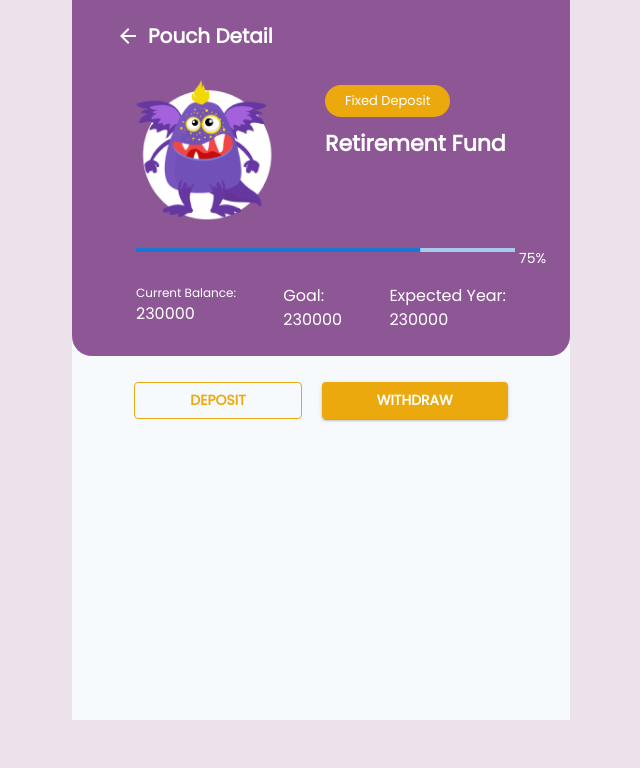
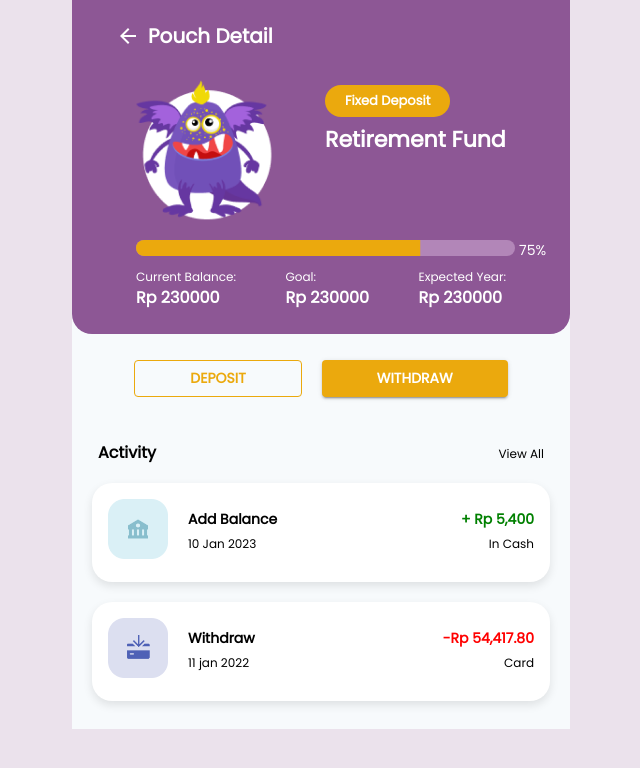
Before and after one commit to annisadevin/infoloker-fe, a React (Create React App) app: page /pouch/1 in a window 1280 px wide. Shown: the top 768 px of the page, without its empty margins (319-959 px from the left). Built offline with nearby package versions, Linux system fonts and the light colour scheme.

Commit message:
finish pouch and pouch detail layout

```diff
--- a/src/components/Pouch/Pouch.js
+++ b/src/components/Pouch/Pouch.js
@@ -1,6 +1,6 @@
 import CssBaseline from "@mui/material/CssBaseline";
 import { connect } from "react-redux";
-import { useLocation, useNavigate } from "react-router-dom";
+import { useLocation, useNavigate, Link } from "react-router-dom";
 import { useEffect } from "react";
 import {
     Box,
@@ -29,15 +29,17 @@ const CardPouch = ({nama, balance }) => {
                 alt="icon"
             />
 
-            <Typography sx={{fontSize: '16px', mt: 3}} component="div">
+            <Typography sx={{fontSize: '17px', mt: 3}} component="div">
                 <b>{nama}</b>
             </Typography>
-            <Typography sx={{fontSize: '16px'}}  color="text.secondary">
+            <Typography sx={{fontSize: '14px'}}  color="text.secondary">
                 Rp {balance}
             </Typography>
         </CardContent>
         <CardActions>
-            <Button  size="small">See Details</Button>
+            <Link to={"/pouch/"+1}>
+                <Button  size="small" >See Details</Button>
+            </Link>
         </CardActions>
     </Card>
   );
--- a/src/pages/DetailPouch/DetailPouch.js
+++ b/src/pages/DetailPouch/DetailPouch.js
@@ -20,7 +20,7 @@ import {
   import { useEffect, useState } from "react";
   import { toast } from "react-toastify";
   import { useLocation, useNavigate, Link } from "react-router-dom";
-
+  import Activity from "../../components/Activity/Activity";
 
 const DetailPouch = () => {
   const [progress, setProgress] = useState(0);
@@ -46,16 +46,23 @@ const DetailPouch = () => {
             <Box ml={5}>
                 <Chip
                 label="Fixed Deposit"
-                sx={{ cursor: "pointer", p:2,  margin: "5px 0px 10px 0px", backgroundColor: "#EBA90D" , color: "#FFFFFF"}}
+                sx={{ cursor: "pointer", fontWeight:1000, p:2,  margin: "5px 0px 10px 0px", backgroundColor: "#EBA90D" , color: "#FFFFFF"}}
                 />
-                <Typography component="h2" className="semi-bold">
+                <Typography variant="h2">
                 <b>Retirement Fund</b>
                 </Typography>
             </Box>
         </Box>
-        <Box ml={5} my={3} sx={{  display: 'flex', flexDirection: 'row'}}>
+        <Box ml={5} my={2} sx={{  display: 'flex', flexDirection: 'row'}}>
             <Box sx={{ width: '100%', mr: 1 }}>
-                <LinearProgress variant="determinate" value={progress} />
+                <LinearProgress variant="determinate"  sx={{
+                        backgroundColor: '#B286B8',
+                        '& .MuiLinearProgress-bar': {
+                          backgroundColor: '#EBA90D'
+                        },
+                        borderRadius:'100px',
+                        height: '1rem'
+                    }}value={progress} />
             </Box>
             <Box sx={{ minWidth: 35 }}>
                 <Typography variant="body2"  sx={{color: '#FFFFFF'}}>{`${Math.round(
@@ -68,15 +75,15 @@ const DetailPouch = () => {
         <Box mx={5} pb={4} sx={{  display: 'flex', flexDirection: 'row', flexWrap: 'wrap', justifyContent: 'space-between'}}>
             <Box  >
                 <Typography sx={{fontSize:'12px'}}>Current Balance:</Typography>
-                <Typography>230000</Typography>
+                <Typography><b>Rp 230000</b></Typography>
             </Box>
             <Box pl={4}>
-            <Typography>Goal:</Typography>
-                <Typography>230000</Typography>
+            <Typography sx={{fontSize:'12px'}}>Goal:</Typography>
+                <Typography><b>Rp 230000</b></Typography>
             </Box>
             <Box pl={4}>
-            <Typography>Expected Year:</Typography>
-            <Typography>230000</Typography>
+            <Typography sx={{fontSize:'12px'}}>Expected Year:</Typography>
+            <Typography><b>Rp 230000</b></Typography>
             </Box>
         </Box>
 
@@ -87,6 +94,7 @@ const DetailPouch = () => {
         <Button variant="contained" sx={{ backgroundColor: "#EBA90D", color:"#FFFFFF", margin:'10px', px:'55px'}}><b>Withdraw</b></Button>
       </Box>
 
+       <Activity />
     </Box>
     </>
   )
--- a/src/pages/Pouch/Pouch.css
+++ b/src/pages/Pouch/Pouch.css
@@ -5,6 +5,8 @@
 }
 
 .card-pouch-add{
-    padding: 2rem 2rem 2rem 2rem;
+    padding: 4rem 4rem 4rem 4.5rem;
     border-radius: 1rem;
+    margin: 1rem 1rem 1rem 1rem;
+    max-width: 75%;
 }
--- a/src/pages/Pouch/Pouch.js
+++ b/src/pages/Pouch/Pouch.js
@@ -40,10 +40,11 @@ const Pouch = () => {
 
       <Box mx={2} mb={5} sx={{  display: 'flex', flexDirection: 'row', flexWrap: 'wrap'}}>
         {pouches.map( pouch => <CardPouch nama="Retirement Fund" balance="27000" />)}
+
+        <Box component="span" className='card-pouch-add' sx={{ border: '1px dashed #8D5795' }}><Button sx={{ width: '100%', color: '#8D5795'}}>+</Button></Box>
+
       </Box>
-      <Box>
-        <Box component="span" className='card-pouch-add' sx={{ border: '1px dashed grey' }}><Button>+</Button></Box>
-      </Box>
+
     </Box>
     </>
   )
```
